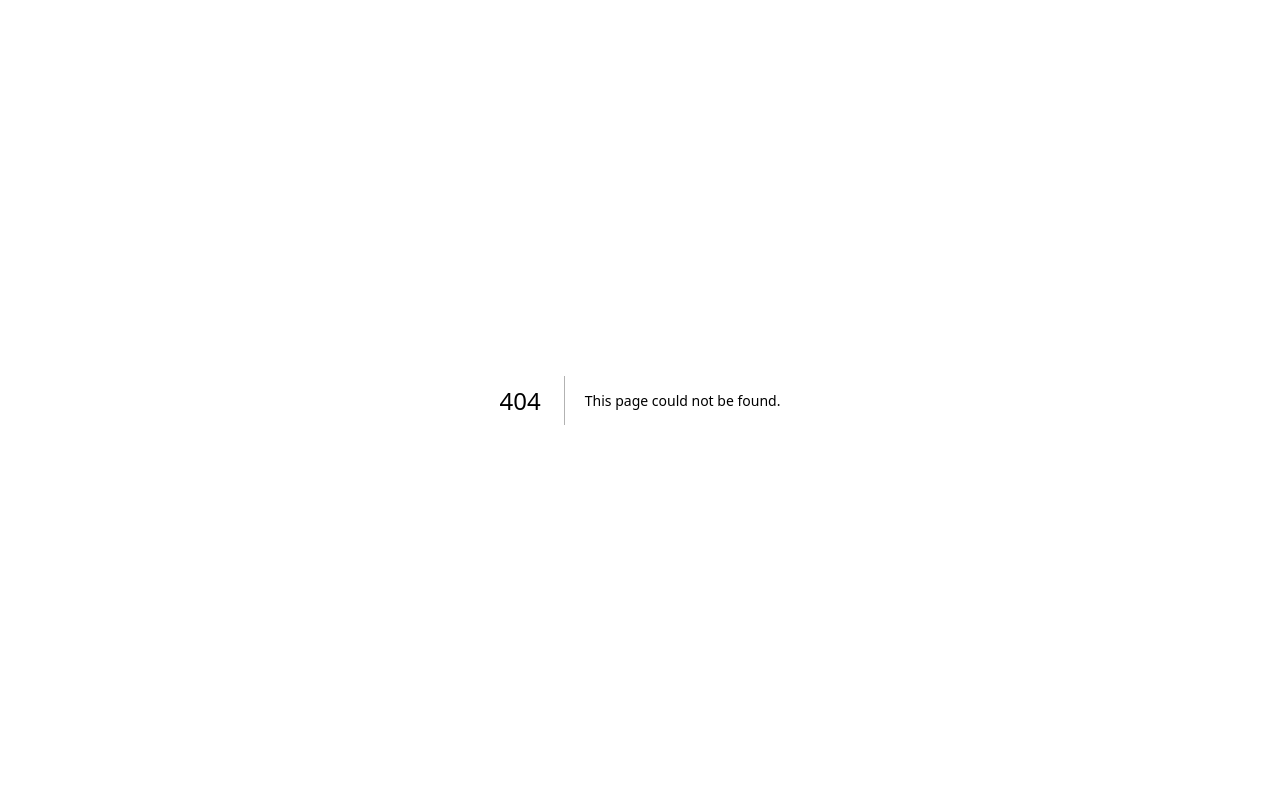
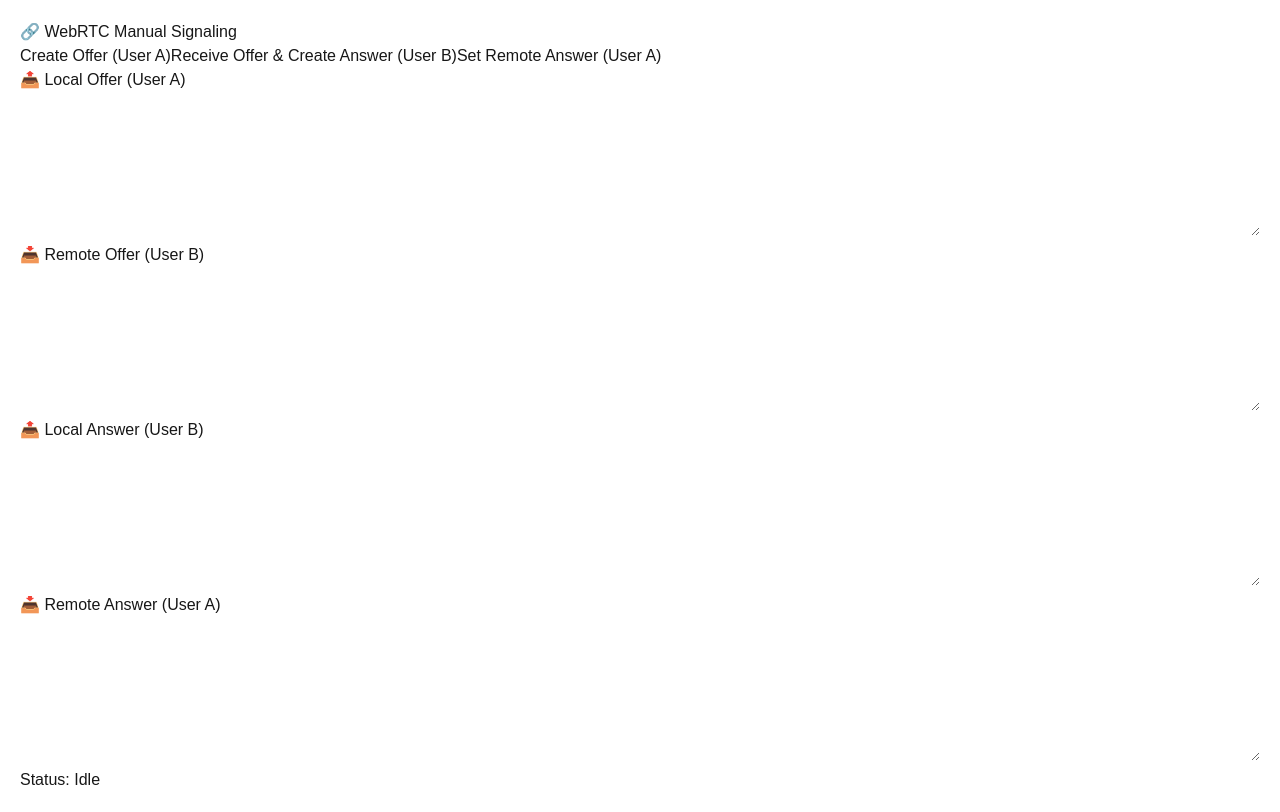
Before and after one commit to ritesh-7299/p2chat, a Next.js app: page /share in a window 1280 px wide. Before the commit this address had no page. Built offline with nearby package versions, Linux system fonts and the light colour scheme.

Commit message:
added test code for testing

```diff
--- a/src/app/home/page.tsx
+++ b/src/app/home/page.tsx
@@ -13,10 +13,7 @@ export default function Home() {
   const [remoteId, setRemoteId] = useState<string>("");
 
   useEffect(() => {
-    const id = prompt("Enter your Id") || "";
-    const remoteId = prompt("Enter remote Id") || "";
-    setLocalId(id);
-    setRemoteId(remoteId);
+    setLocalId(Math.floor(100000 + Math.random() * 900000).toString());
 
     const ws = new WebSocket("ws://localhost:8080/signal");
     ws.onmessage = async (event) => {
@@ -28,9 +25,6 @@ export default function Home() {
     setSocket(ws);
   }, []);
 
-  /**
-   * Function to start a video stream
-   */
   const startStream = async () => {
     try {
       if (!socket || !localId || !remoteId) {
@@ -61,9 +55,6 @@ export default function Home() {
     }
   };
 
-  /**
-   * Function to stop streaming
-   */
   const stopStream = async () => {
     try {
     } catch (error) {
@@ -72,66 +63,83 @@ export default function Home() {
   };
 
   return (
-    <div className="min-h-screen bg-black text-white flex flex-col items-center justify-center px-4 py-8">
-      <h1 className="text-3xl md:text-4xl font-bold mb-8">
+    <div className="min-h-screen bg-gradient-to-b from-gray-900 via-black to-gray-900 text-white flex flex-col items-center justify-center px-6 py-10">
+      {/* Title */}
+      <h1 className="text-4xl md:text-5xl font-extrabold mb-4 text-transparent bg-clip-text bg-gradient-to-r from-blue-400 to-purple-500 drop-shadow-lg">
         Video Stream Interface
       </h1>
+      <p className="text-lg text-gray-300 mb-8">
+        Your ID:{" "}
+        <span className="font-bold text-yellow-400 text-2xl">{localId}</span>
+      </p>
 
-      <div className="flex flex-col md:flex-row items-center justify-center gap-6 mb-8 w-full max-w-5xl px-4">
-        <div className="w-full md:w-1/2 flex justify-center">
+      {/* Input */}
+      <div className="flex items-center justify-center gap-2 mt-4 mb-4">
+        <input
+          type="text"
+          placeholder="Enter Remote ID"
+          value={remoteId}
+          onChange={(e) => setRemoteId(e.target.value)}
+          className="px-3 py-2 border border-gray-400 rounded-l-md w-64 focus:outline-none focus:ring-2 focus:ring-blue-400"
+        />
+        <button
+          disabled={!peer}
+          onClick={callPeer}
+          className="bg-green-600 hover:bg-green-700 px-6 py-3 rounded-xl shadow-lg font-semibold transition transform hover:scale-105 disabled:opacity-50 cursor-pointer"
+        >
+          Call Remote ID
+        </button>
+      </div>
+
+      {/* Video Containers */}
+      <div className="flex flex-col md:flex-row items-center justify-center gap-8 mb-10 w-full max-w-6xl">
+        <div className="w-full md:w-1/2 bg-gray-800 rounded-2xl overflow-hidden shadow-lg p-2 border border-gray-700 hover:scale-[1.02] transition">
           <video
             ref={localVideoRef}
             autoPlay
             playsInline
-            className="rounded-lg aspect-video w-full max-w-sm border border-gray-300 shadow-md"
+            className="rounded-xl aspect-video w-full"
           />
         </div>
-        <div className="w-full md:w-1/2 flex justify-center">
+        <div className="w-full md:w-1/2 bg-gray-800 rounded-2xl overflow-hidden shadow-lg p-2 border border-gray-700 hover:scale-[1.02] transition">
           <video
             ref={remoteVideoRef}
             autoPlay
             playsInline
-            className="rounded-lg aspect-video w-full max-w-sm border border-gray-300 shadow-md"
+            className="rounded-xl aspect-video w-full"
           />
         </div>
       </div>
 
-      <div className="flex gap-4 mb-6">
+      {/* Buttons */}
+      <div className="flex flex-wrap justify-center gap-4 mb-8">
         <button
           onClick={startStream}
-          className="bg-blue-600 hover:bg-blue-700 text-white font-semibold py-2 px-6 rounded-lg shadow cursor-pointer"
+          className="bg-blue-600 hover:bg-blue-700 px-6 py-3 rounded-xl shadow-lg font-semibold transition transform hover:scale-105 cursor-pointer"
         >
           Start Streaming
         </button>
-        <button
-          disabled={!peer}
-          onClick={callPeer}
-          className="bg-green-600 hover:bg-green-700 text-white font-semibold py-2 px-6 rounded-lg shadow cursor-pointer"
-        >
-          Call remote id
-        </button>
+
         <button
           onClick={stopStream}
-          className="bg-red-600 hover:bg-red-700 text-white font-semibold py-2 px-6 rounded-lg shadow cursor-pointer"
+          className="bg-red-600 hover:bg-red-700 px-6 py-3 rounded-xl shadow-lg font-semibold transition transform hover:scale-105 cursor-pointer"
         >
           Stop Streaming
         </button>
       </div>
-      <div className="text-sm text-gray-300 text-center mb-12">
-        <p className="mb-2">
-          1. Click on{" "}
-          <span className="bg-gray-800 px-2 py-0.5 rounded text-white font-mono text-xs">
-            Start Streaming
-          </span>
+
+      {/* Instructions */}
+      <div className="text-sm text-gray-400 text-center mb-12">
+        <p className="mb-1">
+          1. Click{" "}
+          <span className="text-blue-400 font-semibold">Start Streaming</span>
         </p>
-        <p>2. Allow camera and microphone permission</p>
+        <p>2. Allow camera and microphone permissions</p>
       </div>
 
       {/* Footer */}
       <footer className="text-gray-500 text-xs">
-        <p>
-          Made by <span className="text-white font-medium">Ritesh Macwan</span>
-        </p>
+        Made by <span className="text-white font-medium">Ritesh Macwan</span>
       </footer>
     </div>
   );
--- /dev/null
+++ b/src/app/share/page.tsx
@@ -0,0 +1,90 @@
+"use client";
+
+import React, { useState, useRef } from "react";
+
+const WebRTCConnect = () => {
+  const peerConnection = useRef<RTCPeerConnection | null>(null);
+  const [localOffer, setLocalOffer] = useState("");
+  const [remoteOffer, setRemoteOffer] = useState("");
+  const [localAnswer, setLocalAnswer] = useState("");
+  const [remoteAnswer, setRemoteAnswer] = useState("");
+  const [status, setStatus] = useState("Idle");
+
+  const createPeerConnection = () => {
+    peerConnection.current = new RTCPeerConnection();
+    setStatus("PeerConnection created");
+  };
+
+  const createOffer = async () => {
+    createPeerConnection();
+    const offer = await peerConnection.current!.createOffer();
+    await peerConnection.current!.setLocalDescription(offer);
+    setLocalOffer(JSON.stringify(offer));
+    setStatus("Offer created");
+  };
+
+  const receiveOfferAndCreateAnswer = async () => {
+    createPeerConnection();
+    const offerDesc = new RTCSessionDescription(JSON.parse(remoteOffer));
+    await peerConnection.current!.setRemoteDescription(offerDesc);
+    const answer = await peerConnection.current!.createAnswer();
+    await peerConnection.current!.setLocalDescription(answer);
+    setLocalAnswer(JSON.stringify(answer));
+    setStatus("Answer created");
+  };
+
+  const setRemoteAnswerOnOfferer = async () => {
+    const answerDesc = new RTCSessionDescription(JSON.parse(remoteAnswer));
+    await peerConnection.current!.setRemoteDescription(answerDesc);
+    setStatus("Connection established!");
+  };
+
+  return (
+    <div style={{ padding: 20 }}>
+      <h2>🔗 WebRTC Manual Signaling</h2>
+      <button onClick={createOffer}>Create Offer (User A)</button>
+      <button onClick={receiveOfferAndCreateAnswer}>
+        Receive Offer & Create Answer (User B)
+      </button>
+      <button onClick={setRemoteAnswerOnOfferer}>
+        Set Remote Answer (User A)
+      </button>
+
+      <h4>📤 Local Offer (User A)</h4>
+      <textarea
+        value={localOffer}
+        readOnly
+        rows={6}
+        style={{ width: "100%" }}
+      />
+
+      <h4>📥 Remote Offer (User B)</h4>
+      <textarea
+        value={remoteOffer}
+        onChange={(e) => setRemoteOffer(e.target.value)}
+        rows={6}
+        style={{ width: "100%" }}
+      />
+
+      <h4>📤 Local Answer (User B)</h4>
+      <textarea
+        value={localAnswer}
+        readOnly
+        rows={6}
+        style={{ width: "100%" }}
+      />
+
+      <h4>📥 Remote Answer (User A)</h4>
+      <textarea
+        value={remoteAnswer}
+        onChange={(e) => setRemoteAnswer(e.target.value)}
+        rows={6}
+        style={{ width: "100%" }}
+      />
+
+      <p>Status: {status}</p>
+    </div>
+  );
+};
+
+export default WebRTCConnect;
--- /dev/null
+++ b/src/app/test/page.tsx
@@ -0,0 +1,117 @@
+"use client";
+
+import React, { useEffect, useRef, useState } from "react";
+import { SignalMessage } from "../utils/types";
+import { headers } from "next/headers";
+
+export default function SimpleForm() {
+  const peerConnection = useRef<RTCPeerConnection | null>(null);
+  const [localId, setLocalId] = useState<string>("");
+  const [remoteId, setRemoteId] = useState<string>("");
+  const [socket, setSocket] = useState<WebSocket | null>(null);
+
+  useEffect(() => {
+    const localIdData = Math.floor(100000 + Math.random() * 900000).toString();
+    setLocalId(localIdData);
+    const ws = new WebSocket(
+      `ws://localhost:8080/signal?localId=${localIdData}`
+    );
+
+    ws.onmessage = (event) => {
+      const data: SignalMessage = JSON.parse(event.data);
+      console.log("what is data recevied from socket:", data);
+      switch (data.type) {
+        case "offer":
+          createAnswer(data.sdp);
+          break;
+        case "answer":
+          setAnswer(data.sdp);
+          break;
+        case "candidate":
+          // addIceCandidate
+          break;
+      }
+    };
+
+    setSocket(ws);
+  }, []);
+
+  const createConnection = () => {
+    peerConnection.current = new RTCPeerConnection();
+  };
+
+  const sendSignal = (message: SignalMessage) => {
+    console.log("socket===>", socket);
+    console.log("message===>", message);
+    socket!.send(JSON.stringify(message));
+  };
+
+  const createOffer = async () => {
+    if (!remoteId) {
+      alert("Please enter remote id");
+      return;
+    }
+    createConnection();
+    const offer = await peerConnection.current!.createOffer();
+    await peerConnection.current!.setLocalDescription(offer);
+    console.log("created offer", offer);
+    //this offer needs to send to the remote user
+    sendSignal({
+      type: "offer",
+      from: localId,
+      to: remoteId,
+      sdp: offer,
+    });
+  };
+
+  const createAnswer = async (offer: any) => {
+    createConnection();
+    const offerDesc = new RTCSessionDescription(offer);
+    await peerConnection.current!.setRemoteDescription(offerDesc);
+    const answer = await peerConnection.current!.createAnswer();
+    console.log("answer created:::", { answer, localId, remoteId });
+    await peerConnection.current!.setLocalDescription(answer);
+    //this answer needs to send to the local user
+    sendSignal({
+      type: "answer",
+      from: localId,
+      to: remoteId,
+      sdp: answer,
+    });
+  };
+
+  const setAnswer = async (answer: any) => {
+    const answerDesc = new RTCSessionDescription(answer);
+    await peerConnection.current!.setRemoteDescription(answerDesc);
+    alert("Connected!!!");
+  };
+
+  const handleSubmit = (e: React.FormEvent) => {
+    e.preventDefault();
+    createOffer();
+  };
+
+  return (
+    <form onSubmit={handleSubmit} style={{ gap: "10px" }}>
+      <h1>Local id: {localId}</h1>
+      <input
+        type="text"
+        placeholder="Enter remote id..."
+        value={remoteId}
+        onChange={(e) => setRemoteId(e.target.value)}
+        style={{ padding: "8px", flex: 1, border: "10px" }}
+      />
+      <button
+        type="submit"
+        style={{
+          padding: "8px 12px",
+          border: "10px",
+          cursor: "pointer",
+          backgroundColor: "green",
+        }}
+      >
+        Connect
+      </button>
+    </form>
+  );
+}
```
